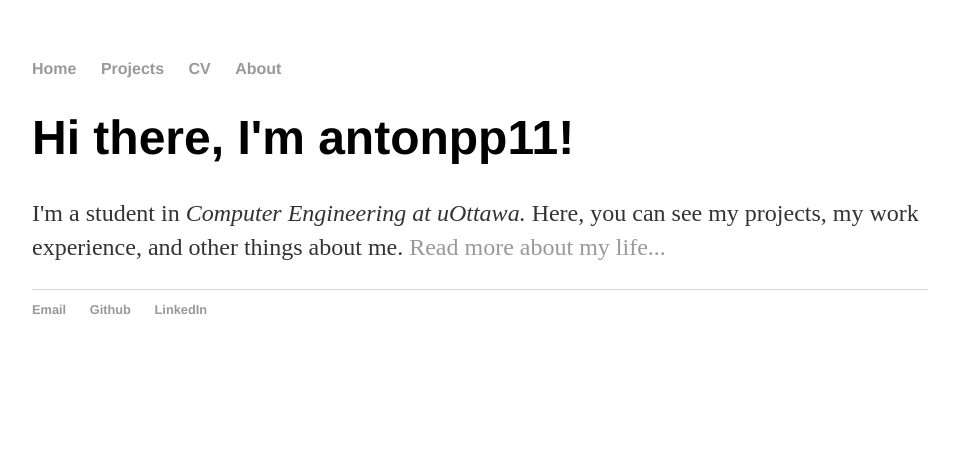
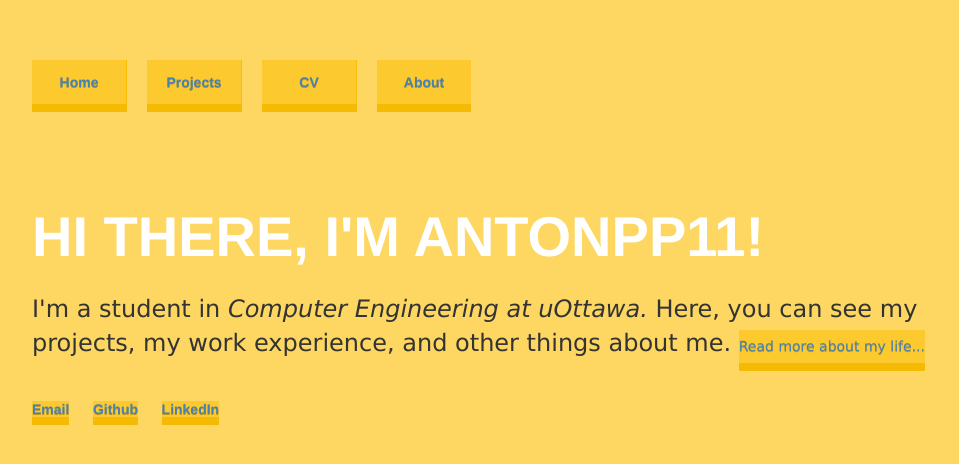
Before and after one commit to antonpp11/antonpp11.github.io, a Jekyll site: the page built from index.html, in a window 1280 px wide. Shown: the top 464 px of the page, without its empty margins (160-1119 px from the left). Built offline with Jekyll 4.4.1, drawn with Linux system fonts in a browser that asks for light colours.

Commit message:
Update main.css

```diff
--- a/css/main.css
+++ b/css/main.css
@@ -41,3 +41,372 @@ ul.posts {
 ul.posts li {
     list-style: none;
 }
+
+/* SKELETON FRAMEWORK, CSS STYLES */
+
+/* GENERAL STYLES
+–––––––––––––––––––––––––––––––––––––––––––––––––– */
+
+body {
+  background: #FDD761;
+  font-family: 'Lucida Sans Unicode', 'Arial', serif;
+  color: white;
+}
+
+h1, h3, h4, header .btn {
+  font-weight: 700;
+}
+
+h1 {
+  margin: 100px 0 20px;
+  text-transform: uppercase;
+  font-size: 2.6rem;
+}
+
+h3 {
+  margin-bottom: 25px;
+  font-size: 2.3rem;
+  text-align: left;
+}
+
+h4 {
+  font-size: 2rem;
+}
+
+h3:after {
+  content: '';
+  display: block;
+  width: 10%;
+  padding-top: 5px;
+  border-bottom: 3px solid whitesmoke;
+}
+
+h1 + h4 {
+  font-weight: normal;
+}
+
+a {
+  text-align: center;
+  outline: none;
+  display: inline-block;
+  text-decoration: none;
+  background: #fcca2f;
+  font-size: 14px;
+  color: steelblue;
+  text-shadow: 0px 1px 0px rgba(0, 0, 0, 0.25);
+  -webkit-transition: all ease .3s;
+          transition: all ease .3s;
+}
+
+.btn {
+  font-size: 1.2em;
+  border-radius: 5px;
+  padding: 12px 30px;
+}
+
+.block {
+  width: 130px;
+  margin: 0 auto;
+  display: block;
+}
+
+
+
+/* HEADER STYLES
+–––––––––––––––––––––––––––––––––––––––––––––––––– */
+
+header .btn {
+  text-transform: uppercase;
+}
+
+header a:hover, .about a:hover {
+  background: #fcc316;
+}
+
+header .btn, .services {
+  margin-top: 100px;
+}
+
+header {
+  padding: 80px 0 150px;
+}
+
+.about, .contact {
+  padding: 150px 0;
+}
+
+header {
+  background: url("https://unsplash.it/1080/720/?image=377") no-repeat fixed center / cover;
+  text-align: center;
+}
+
+nav ul, .contact ul {
+  list-style: none;
+  font-size: 0;
+}
+
+nav li, .contact li {
+  margin-bottom: 0;
+  display: inline-block;
+}
+
+nav li {
+  width: 50%;
+}
+
+nav a {
+  position: relative;
+  width: 100%;
+  height: 30px;
+  padding: 7px 0;
+  line-height: 30px;
+}
+
+nav li:nth-child(2n+1) a:after {
+  position: absolute;
+  content: '';
+  top: 19.5px;
+  right: -2.5px;
+  z-index: 10;
+  border-radius: 100%;
+  background: steelblue;
+  width: 5px;
+  height: 5px;
+}
+
+
+
+/* SERVICES STYLES
+–––––––––––––––––––––––––––––––––––––––––––––––––– */
+
+.services a {
+  padding: 25px;
+  background: #fafafa;
+  margin-top: 20px;
+  border-radius: 4px;
+}
+
+.services a:hover {
+  color: black;
+}
+
+.services span {
+  font-size: 5.5em;
+  color: #f4ba04;
+}
+
+.services a:hover span {
+  color: white;
+}
+
+.services p {
+  margin: 15px 0 0;
+}
+
+
+
+/* ABOUT STYLES
+–––––––––––––––––––––––––––––––––––––––––––––––––– */
+
+.about {
+  background: url("https://unsplash.it/1080/720/?image=349") no-repeat fixed center / cover;
+  color: black;
+}
+
+.about .one-third,
+.about .two-thirds {
+  background: white;
+  background: rgba(255,255,255,.3);
+  padding: 10px;
+  border-radius: 5px;
+}
+
+.about .one-third {
+  margin-top: 20px;
+}
+
+.about a {
+  margin-top: 10px;
+}
+
+.about ul {
+  margin-bottom:18px;
+}
+
+.about h3:after, .contact h3:after {
+  border-color: black;
+}
+
+.about .center {
+  text-align: center;
+}
+
+.about .bottom {
+  margin-bottom: 20px;
+  padding-bottom: 20px;
+}
+
+.about .one-third a {
+  margin: 10px auto;
+  width: 50%;
+  display: block;
+}
+
+.about .two-thirds p:last-child {
+  margin-bottom: 0;
+}
+
+
+
+/* CONTACT STYLES
+–––––––––––––––––––––––––––––––––––––––––––––––––– */
+
+.contact {
+  color: black;
+  text-align: center;
+}
+
+.contact p {
+  margin: 70px 0 0;
+}
+
+.contact ul a {
+  margin-top: 50px;
+  box-shadow: none;
+  background: none;
+  margin-left: 30px;
+}
+
+.contact li:nth-child(1) a {
+  margin-left: 0;
+}
+
+.contact span {
+  font-size: 2em;
+  color: white;
+  -webkit-transition: color ease .4s;
+          transition: color ease .4s;
+}
+
+.contact span:hover {
+  color: steelblue;
+}
+
+.contact .btn-blue {
+  position: relative;
+  margin-top: 30px;
+  color: white;
+  background: steelblue;
+  box-shadow: 0 8px #3b6d97;
+}
+
+.contact .btn-blue:hover {
+  background: #427aa9;
+  color: white;
+}
+
+.contact .btn-blue:after {
+  position: absolute;
+  content: '☃';
+  top: 5px;
+  right: 30px;
+  font-size: 1.6em;
+}
+
+.contact .btn-blue:active {
+  box-shadow: 0 4px #3b6d97;
+  -webkit-transform: translateY(4px);
+      -ms-transform: translateY(4px);
+          transform: translateY(4px);
+}
+
+.contact .creator a {
+    background: none;
+}
+
+
+
+/* MEDIA QUERIES STYLES
+–––––––––––––––––––––––––––––––––––––––––––––––––– */
+
+@media (min-width: 550px) {
+
+  nav li {
+    width: auto;
+  }
+
+  a {
+    box-shadow: 0 8px #f4ba04;
+  }
+
+  nav a {
+    padding: 7px;
+    border-right: 1px solid #fabd03;
+    width: 80px;
+  }
+
+  nav li:nth-child(2n+1) a:after {
+    content: none;
+  }
+
+  nav li:last-child a {
+    border-right: none;
+  }
+
+  header a:hover, .about a:hover {
+    box-shadow: 0 8px #f4ba04;
+  }
+
+  header a:active, .about a:active {
+    box-shadow: 0 4px #f4ba04;
+    -webkit-transform: translateY(4px);
+        -ms-transform: translateY(4px);
+            transform: translateY(4px);
+  }
+
+  .about .one-third {
+    margin-top: 0;
+  }
+
+  .about .one-third a {
+    width: 35%;
+  }
+
+  .contact .creator a {
+    box-shadow: none;
+  }
+
+}
+
+
+
+@media (min-width: 750px) {
+
+  h1 {
+    font-size: 3.5rem;
+  }
+
+  h3 {
+    font-size: 2.8rem;
+  }
+
+  h4 {
+    font-size: 2.4rem;
+  }
+
+  .services a:hover {
+    box-shadow: 0 -8px white;
+    -webkit-transform: scale(1.15);
+        -ms-transform: scale(1.15);
+            transform: scale(1.15);
+  }
+
+  .contact ul a {
+    margin-left: 45px;
+  }
+
+  .contact ul span {
+    font-size: 3em;
+  }
+
+}
```
